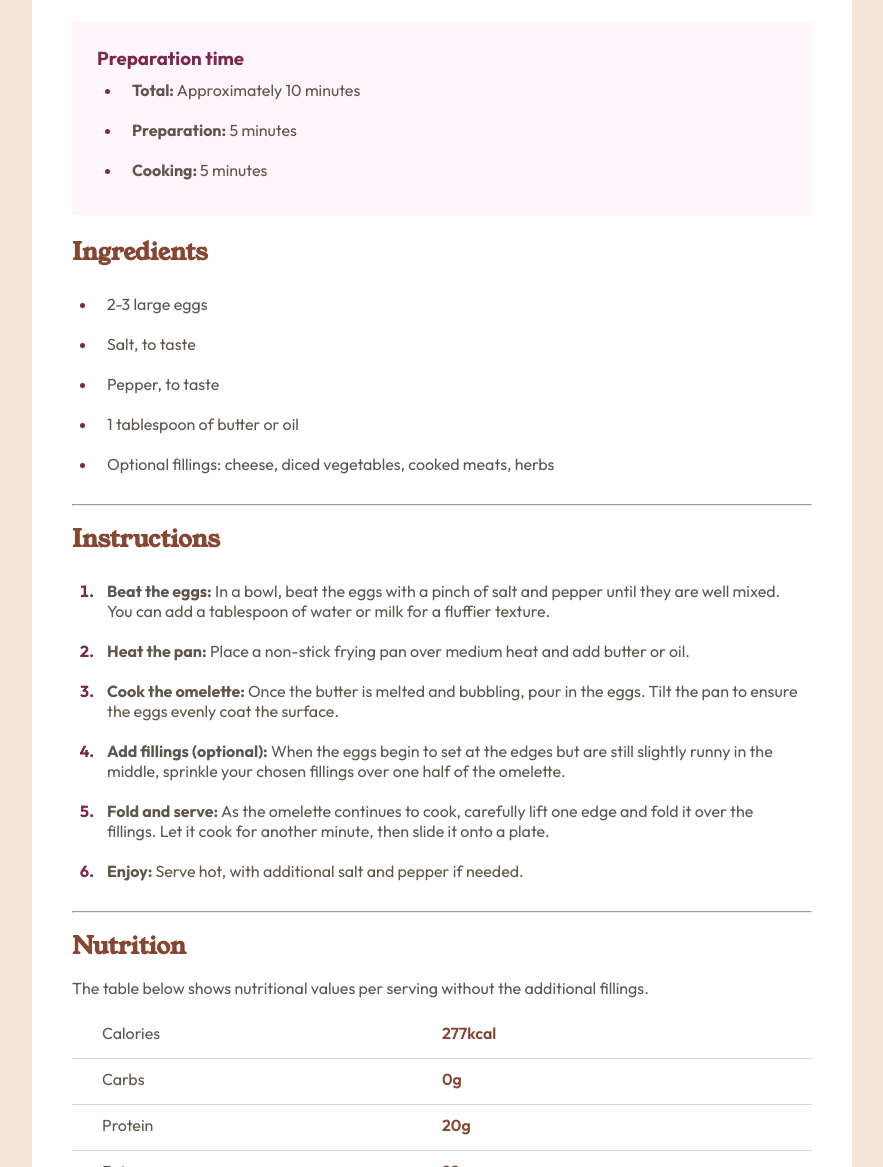
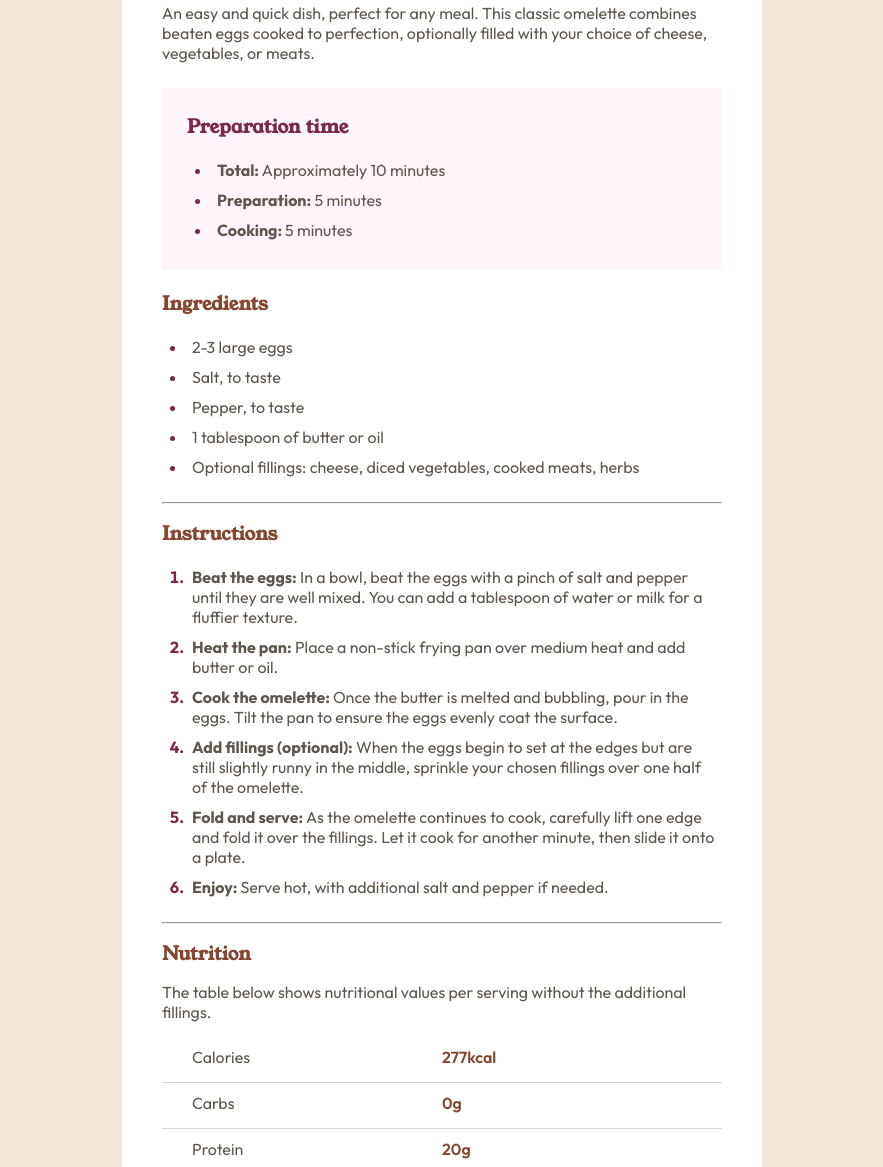
Before and after one commit to 3bbadi/Recipe-page, a plain HTML site: page index.html in a window 1280 px wide. Shown: the part 525-1692 px from the top of the page, without its empty margins (198-1081 px from the left). Drawn offline with Linux system fonts and the light colour scheme.

Commit message:
desktop version-2

```diff
--- a/css/style.css
+++ b/css/style.css
@@ -23,11 +23,13 @@ body {
 }
 
 .container {
-  width: 740px;
+  box-sizing: border-box;
+  /* width: 740px; */
+  width: 50%;
   background-color: hsl(0, 0%, 100%);
   padding: 40px;
   border-radius: 25px;
-  margin: 30px;
+  margin: 120px;
   /* height: 100%; */
   /* padding: auto auto; */
 }
@@ -40,6 +42,8 @@ section:last-child {
 }
 img {
   width: 100%;
+  /* height: auto; */
+  aspect-ratio: 1.9;
   border-radius: 30px;
   padding-bottom: 20px;
 }
@@ -75,7 +79,7 @@ ul {
   /* line-height: 2; */
 }
 li {
-  padding: 10px;
+  padding: 5px;
   margin-left: 25px;
 }
 li::marker {
@@ -87,7 +91,7 @@ span {
   font-weight: 700;
 }
 
-h2 {
+h3 {
   color: hsl(14, 45%, 36%);
   font-family: "Young Serif", serif;
   margin-bottom: 15px;
--- a/index.html
+++ b/index.html
@@ -59,7 +59,7 @@
 
 
     <section class="section">
-      <h2>Ingredients</h2>
+      <h3>Ingredients</h3>
       <ul>
         <li>2-3 large eggs</li>
         <li>Salt, to taste</li>
@@ -70,7 +70,7 @@
     </section>
     <hr>
     <section class="section">
-      <h2>Instructions</h2>
+      <h3>Instructions</h3>
       <ol>
 
         <li> <span> Beat the eggs:</span> In a bowl, beat the eggs with a pinch of salt and pepper until they are well
@@ -92,7 +92,7 @@
     </section>
     <hr>
     <section class="section">
-      <h2>Nutrition</h2>
+      <h3>Nutrition</h3>
       <p>
         The table below shows nutritional values per serving without the additional fillings.
       </p>
```
